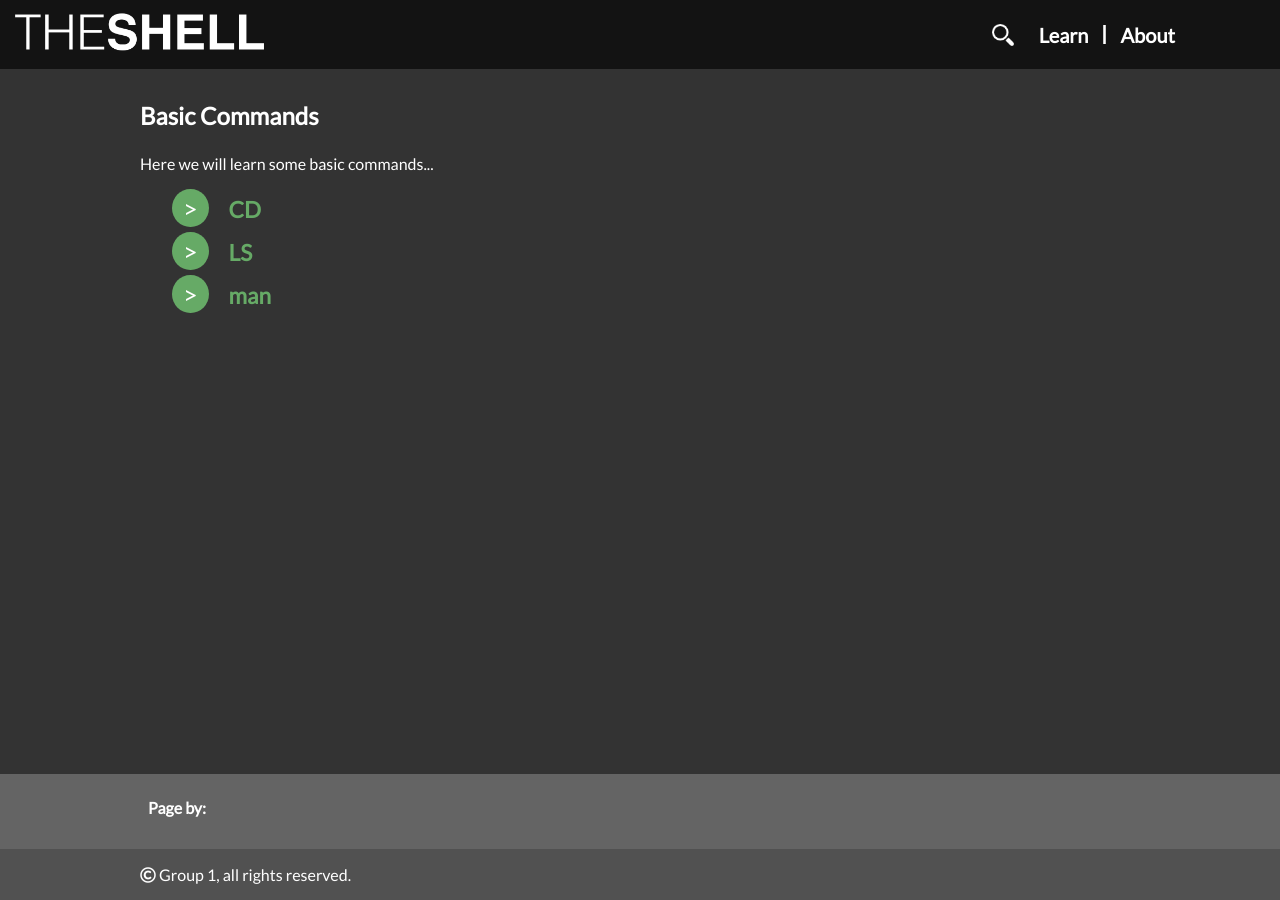
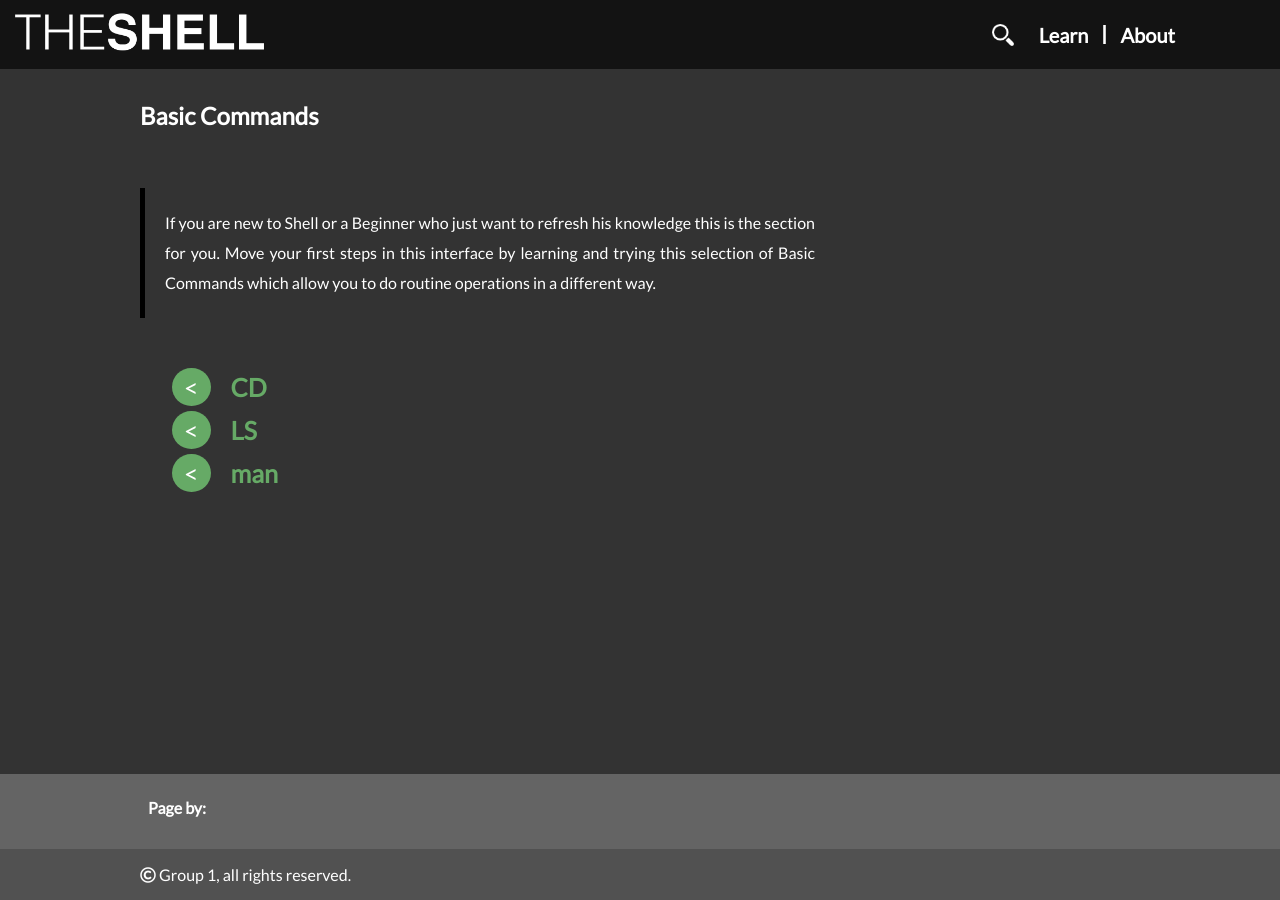
Before and after one commit to bvlj/usi_sa1_theshell_ch, a Jekyll site: the page built from site/pages/topic/cmd/basic.html, in a window 1280 px wide. Built offline with Jekyll 4.4.1, drawn with Linux system fonts in a browser that asks for light colours; nearby versions of some CDN libraries; comment, search, counter and statistics services are not loaded.

Commit message:
css-team: completing topics.scss
git-svn-id: svn+ssh://atelier.inf.usi.ch/home/bevilj/group-1@90 a672b425-5310-4d7a-af5c-997e18724b81

```diff
--- a/site/_layouts/topic.html
+++ b/site/_layouts/topic.html
@@ -12,7 +12,7 @@
   	<ul>
     {% for item in site.pages %}
     	{% if item.category-page == page.category-page and item.layout == "page" %}
-    		<li class="list-commands"><a href="{{ item.url }}">{{ item.title }}</a></li>
+    		<li class="list-commands"><span id="before-command"><</span><a href="{{ item.url }}">{{ item.title }}<span class="blink"></span></a></li>
     	{% endif %}
     {% endfor %}
     </ul>
--- a/site/_sass/_topics.scss
+++ b/site/_sass/_topics.scss
@@ -9,30 +9,53 @@
    transition:500ms;
 
    a{
-   	height:29px;
-   	width:calc(100% - 2em - 20px);
+    width: calc(100% - 2em - 20px);
     text-decoration: none;
-    font-size: 2.5vh;
+    font-size: 2.8vh;
     font-weight: bold;
     display: inline-block;
-    margin-left:20px;
+    padding: 4px 0 4px 20px;
    }
 }
 
- .list-commands:before {
-   content: '>';
+#before-command {
   background: #6a6;
   border-radius: 100%;
-    padding: 4px 11px;
+  padding: 4px 12px;
   font-size: 2.8vh;
-    text-align: center;
-    display: inline-block;
+  transition:500ms;
 }
 
 .list-commands:hover{
  	background-color: #646464;
+
+  #before-command{
+    border-radius:10px;
+    color:#000;
+  }
+
+  .blink:after{
+    content:"_";
+    animation: blink 500ms linear infinite;
+  }
+
+  @keyframes blink{
+    0% { opacity:1; }
+    50% { opacity:1; }
+    50.01% { opacity:0; }
+    100% { opacity:0; }
+  }
 }
 
 .list-commands-container {
   padding-top: 0.5rem;
 }
+
+.description-section{
+  width: 65%;
+  margin: auto;
+  line-height: 30px;
+  border-left: 5px solid #000;
+  padding: 20px;
+  margin: 50px 0;
+}
--- a/site/pages/topic/cmd/basic.html
+++ b/site/pages/topic/cmd/basic.html
@@ -4,4 +4,4 @@
 title: Basic Commands
 ---
 
-<p>Here we will learn some basic commands...</p>
+<p class="description-section">If you are new to Shell or a Beginner who just want to refresh his knowledge this is the section for you. Move your first steps in this interface by learning and trying this selection of Basic Commands which allow you to do routine operations in a different way.</p>
```
Lines whose indentation alone changed are shown as unchanged.
